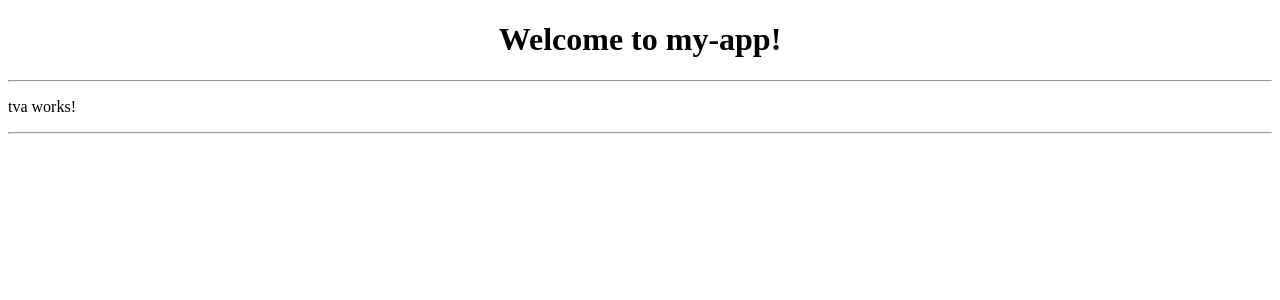
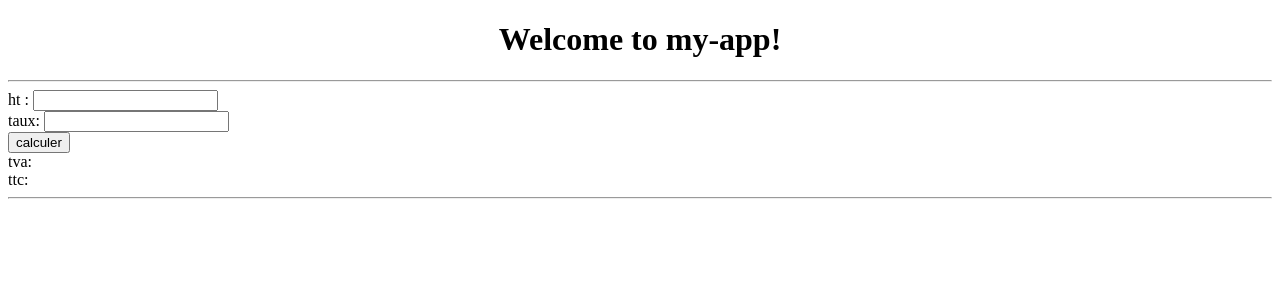
Before and after one commit to didier-tp/m2idef_angular-app, an Angular app: page / in a window 1280 px wide. Shown: the top 300 px of the page. Built offline with nearby package versions, Linux system fonts and the light colour scheme.

Commit message:
tva avec ngModel et FormsModule

```diff
--- a/src/app/app.module.ts
+++ b/src/app/app.module.ts
@@ -4,7 +4,7 @@ import { NgModule } from '@angular/core';
 import { AppRoutingModule } from './app-routing.module';
 import { AppComponent } from './app.component';
 import { TvaComponent } from './tva/tva.component';
-
+import { FormsModule } from '@angular/forms';
 @NgModule({
   declarations: [
     AppComponent,
@@ -12,7 +12,7 @@ import { TvaComponent } from './tva/tva.component';
   ],
   imports: [
     BrowserModule,
-    AppRoutingModule
+    AppRoutingModule , FormsModule
   ],
   providers: [],
   bootstrap: [AppComponent]
--- a/src/app/tva/tva.component.html
+++ b/src/app/tva/tva.component.html
@@ -1,3 +1,6 @@
-<p>
-  tva works!
-</p>
+ht : <input [(ngModel)]="ht" /> <br />
+taux: <input [(ngModel)]="taux" /> <br />
+<input type="button" value="calculer"
+       (click)="calculer()" /> <br />
+tva: {{tva}} <br />
+ttc: {{ttc}}
--- a/src/app/tva/tva.component.ts
+++ b/src/app/tva/tva.component.ts
@@ -14,7 +14,7 @@ export class TvaComponent implements OnInit {
 
   calculer(): void {
     this.tva = this.ht * this.taux / 100;
-    this.ttc = this.ht + this.tva;
+    this.ttc = Number(this.ht) + Number(this.tva);
   }
 
   constructor() { }
```
